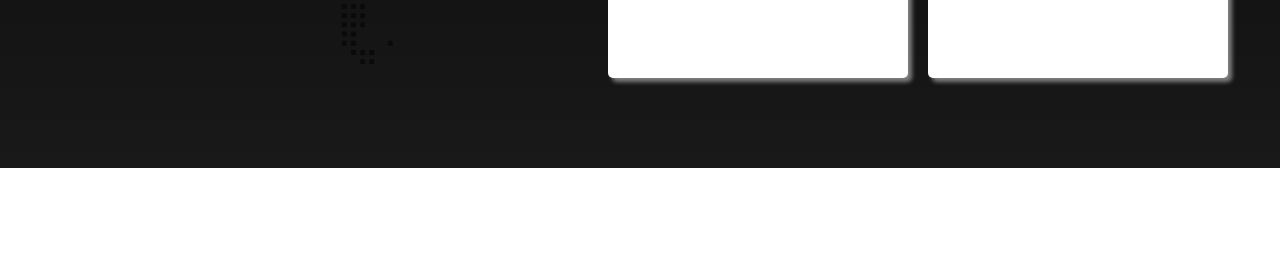
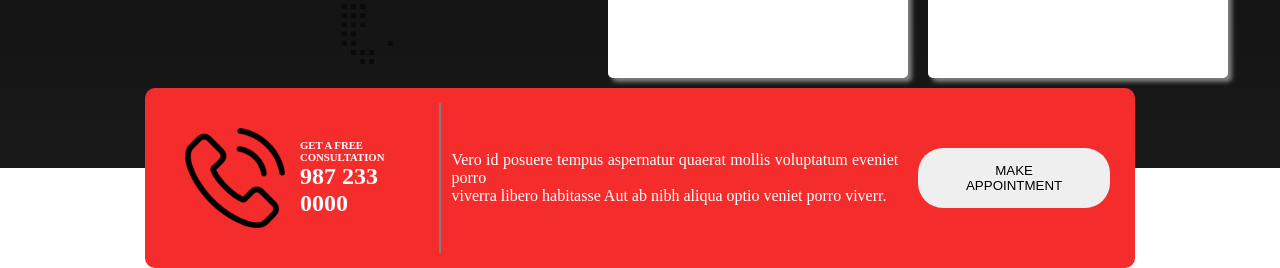
Before and after one commit to aamamun24/Digital-Agency, a plain HTML site: page index.html in a window 1280 px wide. Shown: the part 1523-1791 px from the top of the page. Before the commit the page ends 1691 px from the top, so only its background shows below. Drawn offline with Linux system fonts and the light colour scheme.

Commit message:
appoitment section added

```diff
--- a/index.html
+++ b/index.html
@@ -86,6 +86,25 @@
                 </div>
             </div>
         </section>
+
+        <section class="appointment-container">
+            <div class="appointment-call">
+                <img class="appointment-icon" src="asset/icons/phone-call.png" alt="">
+                <div>
+                    <h6>GET A FREE CONSULTATION</h6>
+                    <h1>987 233 0000</h1>
+                </div>
+            </div>
+            <div class="appointment-description">
+                <p>
+                    Vero id posuere tempus aspernatur quaerat mollis voluptatum eveniet porro <br>
+                    viverra libero habitasse Aut ab nibh aliqua optio veniet porro viverr.
+                </p>
+            </div>
+            <div class="appointment-btn">
+                <button>MAKE APPOINTMENT</button>
+            </div>
+        </section>
     </main>
     <footer>
 
--- a/style.css
+++ b/style.css
@@ -171,3 +171,40 @@
     width: 100px;
     padding: 20px;
 }
+
+/* appointment related section. */
+.appointment-container{
+    display: flex;
+    width: 75%;
+    background-color: rgb(245, 44, 44);
+    align-items: center;
+    justify-content: center;
+    margin: auto;
+    padding: 15px;
+    border-radius: 10px;
+    color: white;
+    margin-top: -80px;
+}
+.appointment-call{
+    display: flex;
+    align-items: center;
+    justify-content: center;
+    padding: 10px;
+    border-right: 2px solid grey;
+}
+.appointment-icon{
+    width: 100px;
+    padding: 15px;
+}
+.appointment-description{
+    text-align: justify;
+    padding: 10px;
+}
+.appointment-btn{
+    padding: 10px;
+}
+.appointment-btn button{
+    padding: 15px 35px;
+    border-radius:25px;
+    border: none;
+}
```
